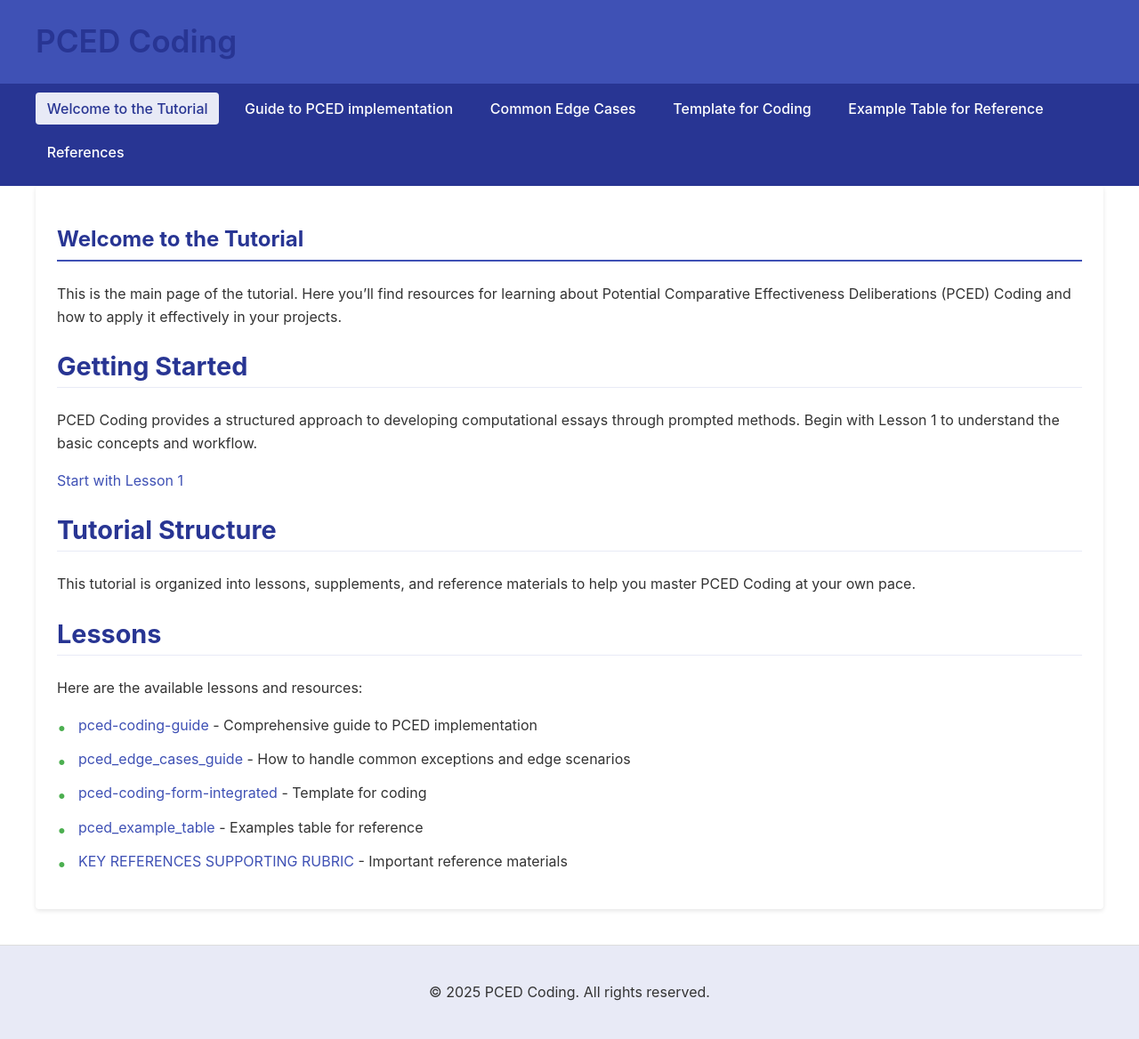
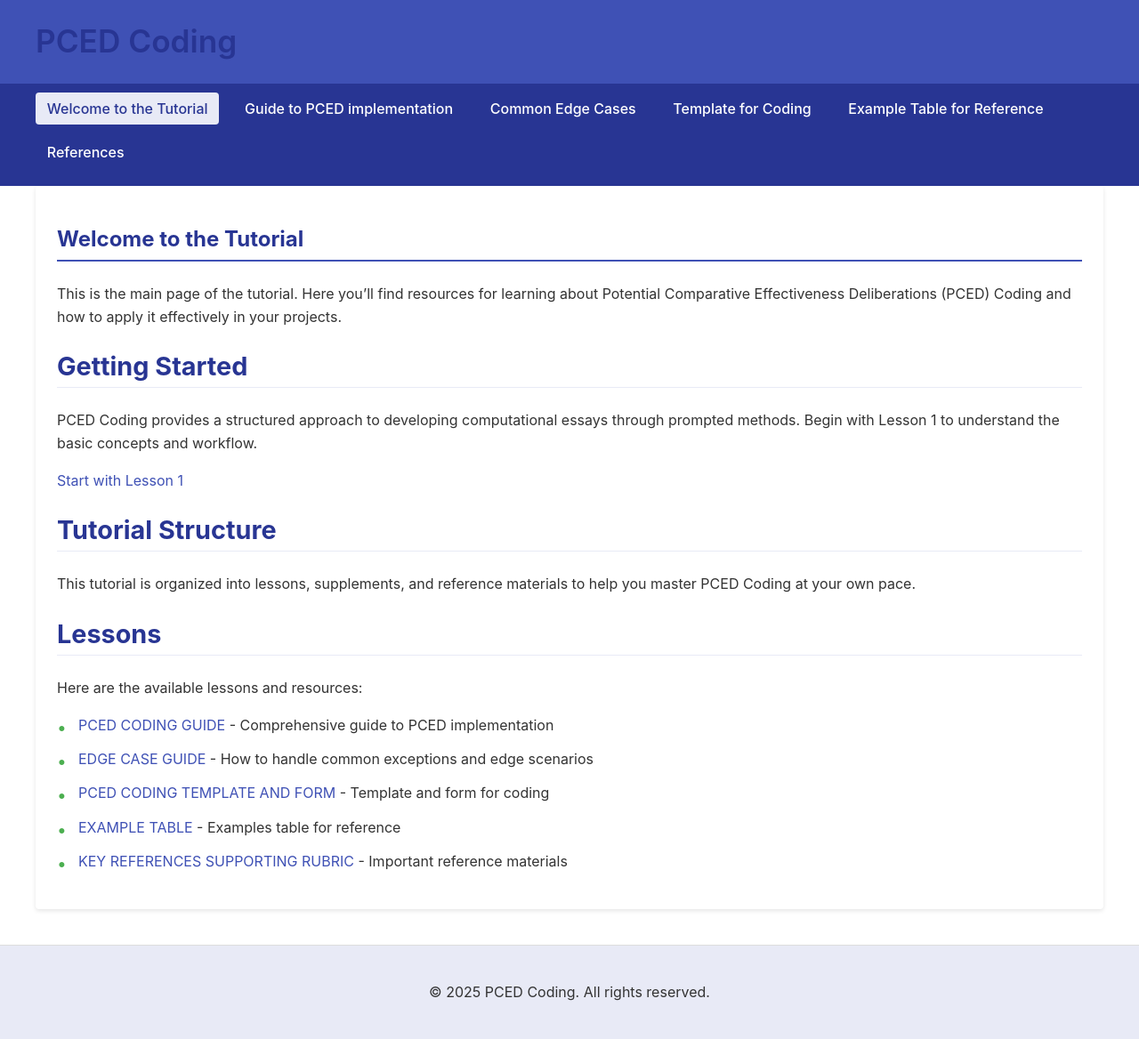
Before and after one commit to nickduran/PCED, a Jekyll site: the page built from index.md, in a window 1280 px wide. Shown: the whole page at 89% size. Built offline with Jekyll 4.4.1, drawn with Linux system fonts in a browser that asks for light colours.

Commit message:
update index

```diff
--- a/index.md
+++ b/index.md
@@ -22,8 +22,8 @@ This tutorial is organized into lessons, supplements, and reference materials to
 Here are the available lessons and resources:
 
 {: .lessons-list}
-- [pced-coding-guide]({{ '/pced-coding-guide' | relative_url }}) - Comprehensive guide to PCED implementation
-- [pced_edge_cases_guide]({{ '/pced_edge_cases_guide' | relative_url }}) - How to handle common exceptions and edge scenarios
-- [pced-coding-form-integrated]({{ '/pced-coding-form-integrated' | relative_url }}) - Template for coding
-- [pced_example_table]({{ '/pced_example_table' | relative_url }}) - Examples table for reference
+- [PCED CODING GUIDE]({{ '/pced-coding-guide' | relative_url }}) - Comprehensive guide to PCED implementation
+- [EDGE CASE GUIDE]({{ '/pced_edge_cases_guide' | relative_url }}) - How to handle common exceptions and edge scenarios
+- [PCED CODING TEMPLATE AND FORM]({{ '/pced-coding-form-integrated' | relative_url }}) - Template and form for coding
+- [EXAMPLE TABLE]({{ '/pced_example_table' | relative_url }}) - Examples table for reference
 - [KEY REFERENCES SUPPORTING RUBRIC]({{ '/pced_references' | relative_url }}) - Important reference materials
```
